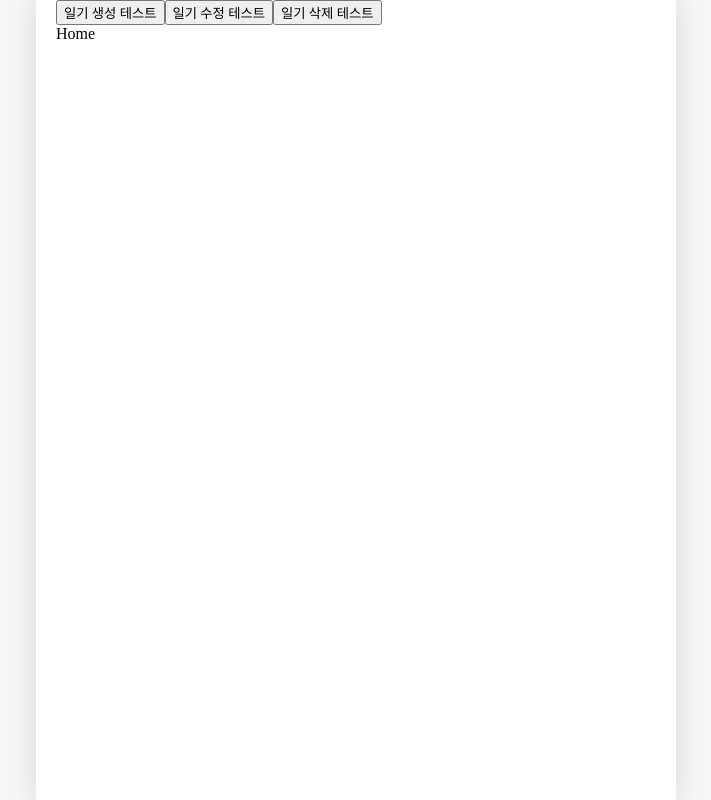
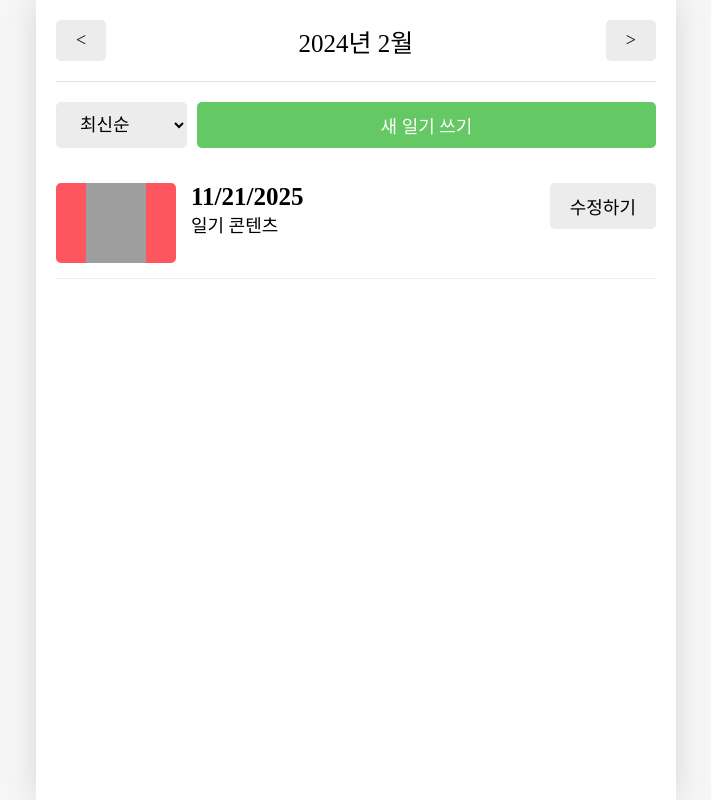
Before and after one commit to KangJiUng/onebite-react, a React (Vite) app in the folder section12/: page / in a window 1280 px wide. Shown: the whole page, without its empty margins (284-995 px from the left). Built offline with nearby package versions, Linux system fonts and the light colour scheme; grey boxes are pictures that could not be loaded; a web font is replaced by a local one.

Commit message:
chapter10

```diff
--- a/section12/src/App.jsx
+++ b/section12/src/App.jsx
@@ -68,27 +68,6 @@
 
   return (
     <>
-      <button
-        onClick={() => {
-          onCreate(new Date().getTime(), 1, "hello");
-        }}
-      >
-        일기 생성 테스트
-      </button>
-      <button
-        onClick={() => {
-          onUpdate(1, new Date().getTime(), 3, "수정된 일기입니다.");
-        }}
-      >
-        일기 수정 테스트
-      </button>
-      <button
-        onClick={() => {
-          onDelete(1);
-        }}
-      >
-        일기 삭제 테스트
-      </button>
       <DiaryStateContext.Provider value={data}>
         <DiaryDispatchContext.Provider value={{ onCreate, onUpdate, onDelete }}>
           <Routes>
--- /dev/null
+++ b/section12/src/components/DiaryItem.css
@@ -0,0 +1,60 @@
+.DiaryItem {
+  display: flex;
+  gap: 15px;
+  justify-content: space-between;
+
+  padding: 15px 0px;
+  border-bottom: 1px solid rgb(236, 236, 236);
+}
+
+.DiaryItem .img_section {
+  min-width: 120px;
+  height: 80px;
+
+  display: flex;
+  justify-content: center;
+  cursor: pointer;
+  border-radius: 5px;
+}
+
+.DiaryItem .img_section > img {
+  width: 50%;
+}
+
+.DiaryItem .img_section_1 {
+  background-color: rgb(100, 201, 100);
+}
+
+.DiaryItem .img_section_2 {
+  background-color: rgb(157, 215, 114);
+}
+
+.DiaryItem .img_section_3 {
+  background-color: rgb(253, 206, 23);
+}
+
+.DiaryItem .img_section_4 {
+  background-color: rgb(253, 132, 70);
+}
+
+.DiaryItem .img_section_5 {
+  background-color: rgb(253, 86, 95);
+}
+
+.DiaryItem .info_section {
+  flex: 1;
+  cursor: pointer;
+}
+
+.DiaryItem .info_section .created_date {
+  font-size: 25px;
+  font-weight: bold;
+}
+
+.DiaryItem .info_section .content {
+  font-size: 18px;
+}
+
+.DiaryItem button_section {
+  min-width: 70px;
+}
--- /dev/null
+++ b/section12/src/components/DiaryItem.jsx
@@ -0,0 +1,24 @@
+import { getEmotionImage } from "../util/get-emotion-image.js";
+import Button from "./Button";
+import "./DiaryItem.css";
+
+const DiaryItem = () => {
+  const emotionId = 5;
+
+  return (
+    <div className="DiaryItem">
+      <div className={`img_section img_section_${emotionId}`}>
+        <img src={getEmotionImage(emotionId)} />
+      </div>
+      <div className="info_section">
+        <div className="created_date">{new Date().toLocaleDateString()}</div>
+        <div className="content">일기 콘텐츠</div>
+      </div>
+      <div className="button_section">
+        <Button text={"수정하기"} />
+      </div>
+    </div>
+  );
+};
+
+export default DiaryItem;
--- /dev/null
+++ b/section12/src/components/DiaryList.css
@@ -0,0 +1,18 @@
+.DiaryList .menu_bar {
+  margin: 20px 0px;
+  display: flex;
+  gap: 10px;
+}
+
+.DiaryList .menu_bar select {
+  background-color: rgb(236, 236, 236);
+  border: none;
+  border-radius: 5px;
+  padding: 10px 20px;
+  font-size: 18px;
+  cursor: pointer;
+}
+
+.DiaryList .menu_bar button {
+  flex: 1;
+}
--- /dev/null
+++ b/section12/src/components/DiaryList.jsx
@@ -0,0 +1,22 @@
+import "./DiaryList.css";
+import Button from "./Button";
+import DiaryItem from "./DiaryItem";
+
+const DiaryList = () => {
+  return (
+    <div className="DiaryList">
+      <div className="menu_bar">
+        <select>
+          <option value={"latest"}>최신순</option>
+          <option value={"oldest"}>오래된 순</option>
+        </select>
+        <Button text={"새 일기 쓰기"} type={"POSITIVE"} />
+      </div>
+      <div className="list_wrapper">
+        <DiaryItem />
+      </div>
+    </div>
+  );
+};
+
+export default DiaryList;
--- a/section12/src/pages/Home.jsx
+++ b/section12/src/pages/Home.jsx
@@ -1,9 +1,18 @@
-import { useSearchParams } from "react-router-dom";
+import Header from "../components/Header";
+import Button from "../components/Button";
+import DiaryList from "../components/DiaryList";
 
 const Home = () => {
-  const [params, setParams] = useSearchParams();
-
-  return <div>Home</div>;
+  return (
+    <div>
+      <Header
+        title={"2024년 2월"}
+        leftChild={<Button text={"<"} />}
+        rightChild={<Button text={">"} />}
+      />
+      <DiaryList />
+    </div>
+  );
 };
 
 export default Home;
--- a/section12/src/util/get-emotion-image.js
+++ b/section12/src/util/get-emotion-image.js
@@ -4,7 +4,7 @@
 import emotion4 from "./../assets/emotion4.png";
 import emotion5 from "./../assets/emotion5.png";
 
-function getEmotionImage(emotionId) {
+export function getEmotionImage(emotionId) {
   switch (emotionId) {
     case 1:
       return emotion1;
@@ -20,5 +20,3 @@
       return null;
   }
 }
-
-export default getEmotionImage;
```
